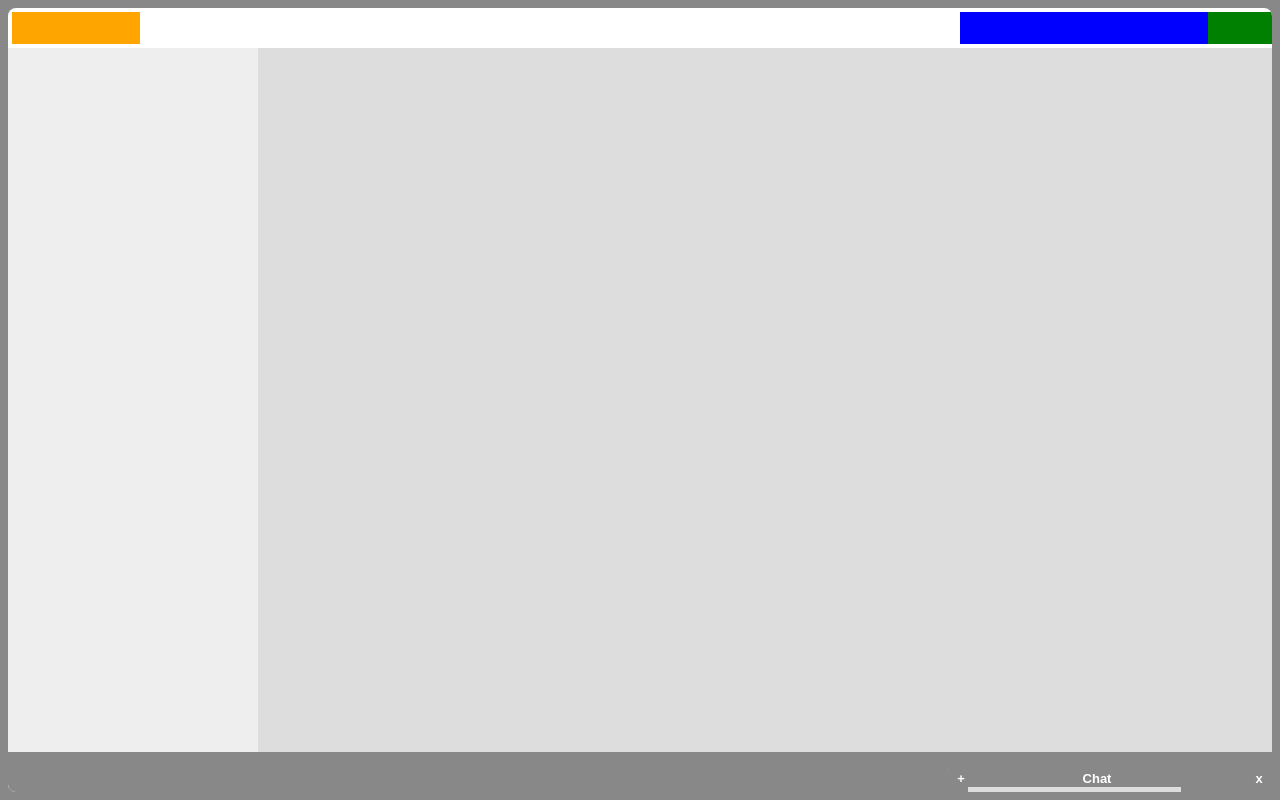
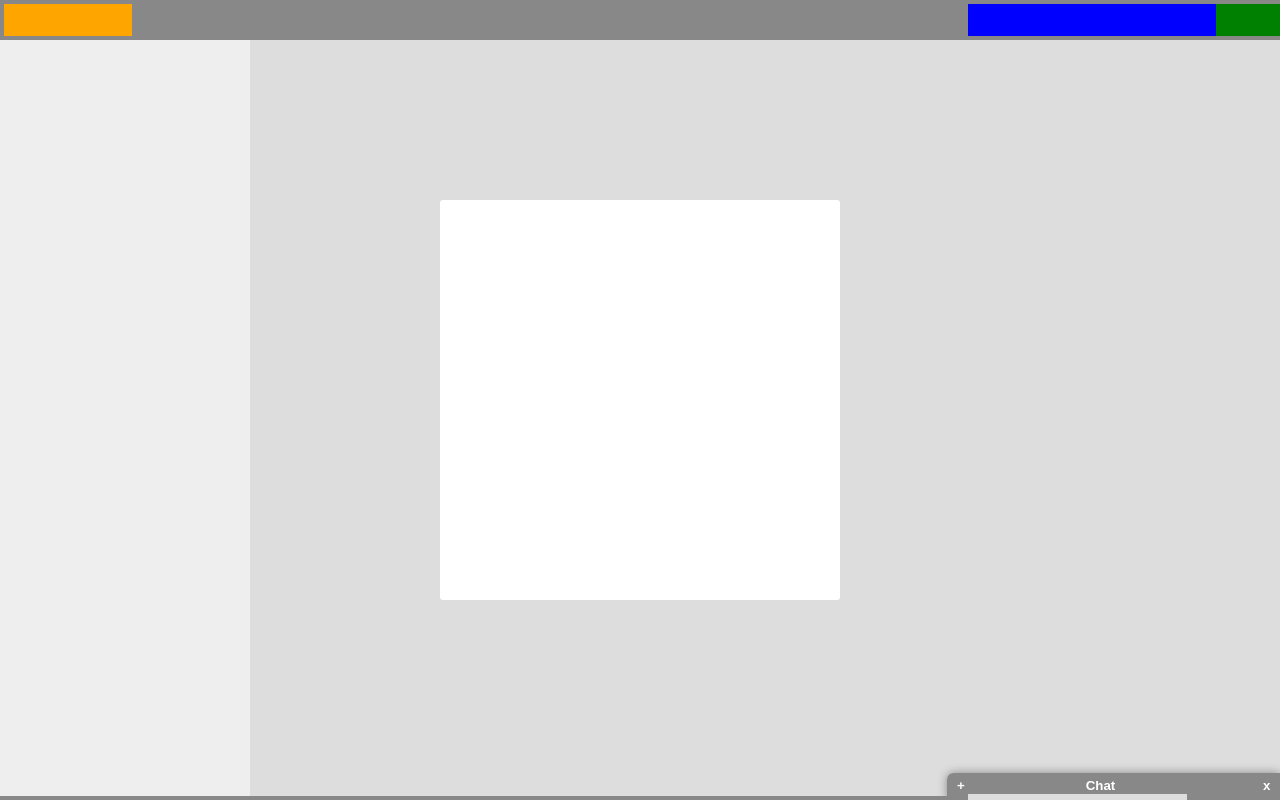
Before and after one commit to kuihuar/spa, a plain HTML site: page spa.html in a window 1280 px wide. Drawn offline with Linux system fonts and the light colour scheme.

Commit message:
some waning
mahu

```diff
--- a/css/spa.css
+++ b/css/spa.css
@@ -10,13 +10,13 @@
 	-moz-box-sizing: border-box;
 	box-sizing:border-box;
 }
-h1,h2,h3,h4,h5,h6,p{magin-bottom:10px;}
-ol,ul,dl{list-style-potition:inside;}
+h1,h2,h3,h4,h5,h6,p{margin-bottom:6pt;}
+ol,ul,dl{list-style-position:inside;}
 /** End reset */
 
 /** Begin standard selectors */
 body{
-	font: 13px 'Trebuchet MS', Verdana, Helvetica, Arial, Sans-serif;
+	font: 10pt 'Trebuchet MS', Verdana, Helvetica, Arial, Sans-serif;
 	color:#444;
 	background:#888;
 }
@@ -32,16 +32,13 @@ strong{
 /** Begin spa mamespace selectors */
 #spa{
 	position:absolute;
-	top:8px;
-	left:8px;
-	bottom:8px;
-	right:8px;
-	min-height: 500px;
-	min-width:500px;
+	top:0;
+	left:0;
+	bottom:0;
+	right:0;
+	min-height: 15em;
+	min-width:35em;
 	overflow:hidden;
-
-	border-radius:8px 8px 0 8px;
-	background-color:#fff;
 }
 /** End spa namespace selectors */
 /** Begin utility selectors */
--- a/css/spa.shell.css
+++ b/css/spa.shell.css
@@ -66,7 +66,6 @@
 	left: 0;
 	right: 0;
 	height: 40px;
-	background:#888;
 }
 /*.spa-shell-chat{
 	bottom:0;
--- a/js/spa.chat.js
+++ b/js/spa.chat.js
@@ -10,7 +10,7 @@
   white: true
 */
 
-/* global $, spa */
+/* global $, spa getComputedStyle*/
 spa.chat = (function(){
 	//----------------------BEGIN MODULE SCOPE VARIABLES-------------------------------
 	var
@@ -32,6 +32,7 @@ spa.chat = (function(){
 		    +'</div>'
 		  +'</div>'
 		+'</div>',
+
 		settable_map:{//chat 的所有设置
 			slider_open_time: true,
 			slider_close_time: true,
@@ -44,10 +45,13 @@ spa.chat = (function(){
 			people_model: true,
 			set_chat_anchor: true
 		},
+
 		slider_open_time: 250,
 		slider_close_time: 250,
-		slider_ipened_em: 16,
+		slider_opened_em: 18,
 		slider_closed_em: 2,
+		slider_opened_min_em: 10,
+		widown_height_min_em:20,
 		slider_opened_title: 'Click to close',
 		slider_closed_title: 'Click to open',
 
@@ -85,24 +89,32 @@ spa.chat = (function(){
 	// Begin DOM method /setJqueryMap/
 	setJqueryMap = function(){
 		var
-		$append_target = stateMap.$append_target;
-		$slider = $append_target.find('.spa-chat');
+		$append_target = stateMap.$append_target,
+		$slider = $append_target.find('.spa-chat');//这儿的分号不能变成逗号
 		jqueryMap={
-			$slider:$slider,
-			$head:$slider.find('.spa-chat-head'),
-			$toggle:$slider.find('.spa-chat-toggle'),
-			$title:$slider.find('.spa-chat-title'),
-			$sizer:$slider.find('spa-chat-sizer'),
-			$msgs:$slider.find('spa-chat-msgs'),
-			$box:$slider.find('.spa-chat-box'),
-			$input:$slider.find('.sap-chat-input input[type=text]')
+			$slider: $slider,
+			$head: $slider.find('.spa-chat-head'),
+			$toggle: $slider.find('.spa-chat-head-toggle'),
+			$title: $slider.find('.spa-chat-head-title'),
+			$sizer: $slider.find('.spa-chat-sizer'),
+			$msgs: $slider.find('.spa-chat-msgs'),
+			$box: $slider.find('.spa-chat-box'),
+			$input: $slider.find('.sap-chat-input input[type=text]')
 		};
 	};
 	// End DOM method /setJqueryMap/
 	// Begin DOM method /setPxSizes/
 	setPxSizes = function(){
-		var px_er_em, opened_height_em;
+		var px_per_em, window_height_em, opened_height_em;
+		//console.log(jqueryMap.$slider);
 		px_per_em = getEmSize(jqueryMap.$slider.get(0));
+		window_height_em = Math.floor(
+			($(window).height() / px_per_em) + 0.5
+		);
+		opened_height_em
+		= window_height_em > configMap.window_height_min_em
+		? configMap.slider_opened_em
+		: configMap.slider_opened_min_em
 		opened_height_em = configMap.slider_opened_em;
 		stateMap.px_per_em = px_per_em;
 		stateMap.slier_closed_px = configMap.slider_closed_em * px_per_em;
@@ -165,8 +177,8 @@ spa.chat = (function(){
 			{height: height_px},
 			animate_time,
 			function(){
-				jqueryMap.$toogle.prop('title', slider_title);
-				jqueryMap.$goggle.text(toggle_text);
+				jqueryMap.$toggle.prop('title', slider_title);
+				jqueryMap.$toggle.text(toggle_text);
 				stateMap.position_type = position_type;
 				if(callback){
 					callback(jqueryMap.$slider);
@@ -242,6 +254,10 @@ spa.chat = (function(){
 		stateMap.$append_target = $append_target;
 		setJqueryMap();
 		setPxSizes();
+		//initialize chat slider to default title and state
+		jqueryMap.$toggle.prop('title', configMap.slider_closed_title);
+		jqueryMap.$head.click(onClickToggle);
+		stateMap.position_type = 'closed';
 		return true;
 	};
 	// End public method /initModule/
@@ -271,6 +287,32 @@ spa.chat = (function(){
 		return true;
 	};
 	// End public method /removeSlider/
+	// Begin public method /handleResize/
+	// Purpose:
+	// Given a window resize event, adjust the presentation
+	// provided by this module if needed
+	// Acitons:
+	// If the window height or width falls below
+	// a given threshold, resizes the chat slider for the
+	// reduced window size
+	// Returns: Boolean
+	// 	* false - resize no considered
+	//  * true - resize considered
+	// Throws: none
+	//
+	handleResize = function(){
+		// don't do anything if we don't have a slider container
+		if(!jqueryMap.$slider){
+			return false;
+		}
+		setPxSizes();
+		if(stateMap.position === 'opened'){
+			jqueryMap.$slider.css({height: stateMap.slider_opened_px});
+		}
+		return true;
+	}
+	// End public method /handleResize/
+
 	// return public mothods
 	return{
 		setSliderPostiion:setSliderPosition,
--- a/js/spa.shell.js
+++ b/js/spa.shell.js
@@ -27,23 +27,25 @@ spa.shell = (function(){
 		+	'<div class="spa-shell-main-content"></div>'
 		+ '</div>'
 		+ '<div class="spa-shell-foot"></div>'
-		+ '<div class="spa-shell-chat"></div>',
-//		+ '<div class="spa-shell-modal"></div>'  移除
-//		chat_extend_time: 1000,
-//		chat_retract_time: 300,
-//		chat_extend_height: 450,
-//		chat_retract_height: 15,
-//		chat_extend_title: 'Click to retract',
-//		chat_retract_title: 'Click to extend'
+//		+ '<div class="spa-shell-chat"></div>',
+		+ '<div class="spa-shell-modal"></div>' ,
+		resize_interval: 200
+		/*chat_extend_time: 1000, //移除
+		chat_retract_time: 300,
+		chat_extend_height: 450,
+		chat_retract_height: 15,
+		chat_extend_title: 'Click to retract',
+		chat_retract_title: 'Click to extend'*/
 	},
 	stateMap = {
-//		$container: null,
+		$container: undefined,
 		anchor_map: {},
+		resize_idto: undefined
 //		is_chat_retracted: true
 	},
 	jqueryMap = {},
 	copyAnchorMap, setJqueryMap, //toggleChat,
-	changeAnchorPart, onHashchange,
+	changeAnchorPart, onHashchange, onResize,
 	setChatAnchor, initModule;
 	//--------------------END MODULE SCOPE VARIABLES--------------------------
 	//--------------------BEGIN UTILITY METHODS-------------------------------
@@ -205,6 +207,7 @@ spa.shell = (function(){
 			return false;
 		}
 		stateMap.anchor_map = anchor_map_proposed;
+		// convenience vars
 		_s_chat_previous = anchor_map_previous._s_chat;
 		_s_chat_proposed = anchor_map_proposed._s_chat;
 
@@ -242,11 +245,26 @@ spa.shell = (function(){
 	};
 	// End Event handler /onHashchange/
 	// Begin Event handler /onClickChat/
-	onClickChat = function(){
+	/*onClickChat = function(){
 		toggleChat(stateMap.is_chat_retracted);
 		return false;
+	};*/
+	// End Event handler /onClickChat/
+
+	// Begin Event handler /onResize/
+	onResize = function(){
+		if(stateMap.resize_idto){
+			return true;
+		}
+		spa.chat.handleResize();
+		stateMap.resize.idto = setTimeout(
+			function(){ stateMap.resize_idto = undefined; },
+			configMap.resize_interval
+		);
+		return true;
 	};
-	// End Event handler /onClickChat/
+
+	//End Event handler /onResize/
 	//---------------------END EVENT HANDLERS----------------------------------
 
 	//---------------------BEGIN PUBLIC METHODS--------------------------------
@@ -265,7 +283,7 @@ spa.shell = (function(){
 	//
 	setChatAnchor = function(position_type){
 		return changeAnchorPart({chat: position_type})
-	}
+	};
 	// End callback method /setChatAnchor/
 	//----------------------END CALLBACKS---------------------------------------------
 	// Begin Public method /initModule/
@@ -314,6 +332,7 @@ spa.shell = (function(){
 		// is considered on-load
 		//
 		$(window)
+		.bind('resize', onResize)
 		.bind('hashchange', onHashchange)
 		.trigger('hashchange');
 	};
```
